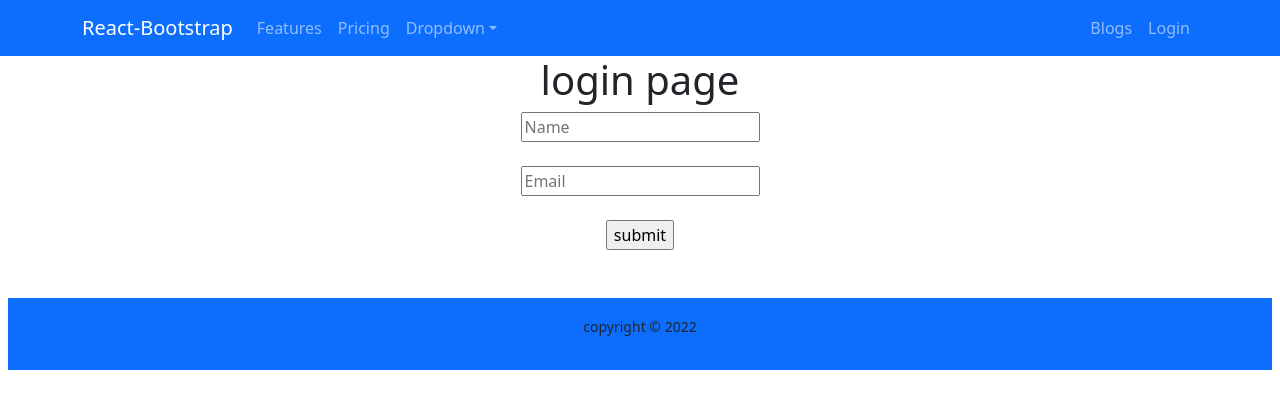
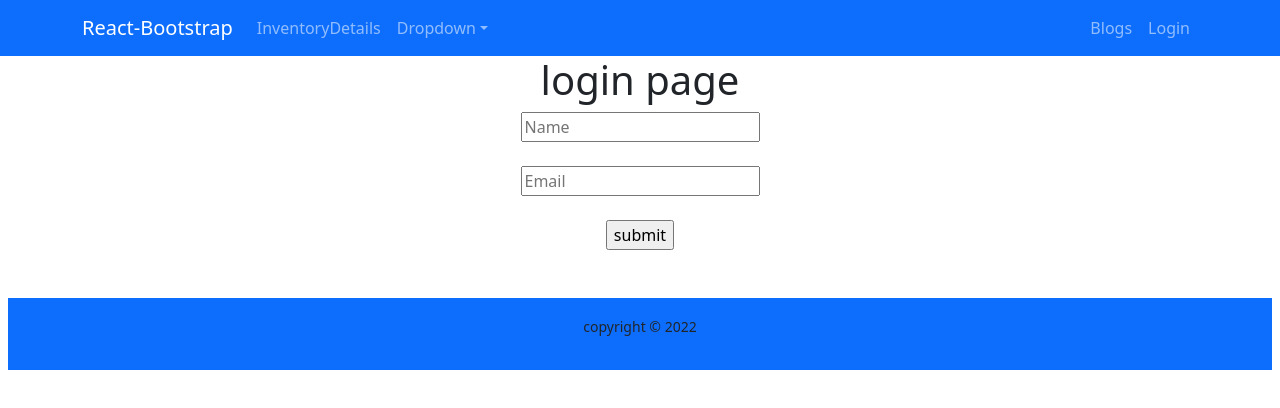
Before and after one commit to Sadia-90/warehouse-managment-clientside, a React (Create React App) app: page /Login in a window 1280 px wide. Shown: the top 408 px of the page. Built offline with nearby package versions, Linux system fonts and the light colour scheme.

Commit message:
get product length

```diff
--- a/src/App.js
+++ b/src/App.js
@@ -13,6 +13,7 @@ import Manageinventories from './components/Manageinventories/Manageinventories'
 import NotFound from './components/NotFound/NotFound';
 import RequireAuth from './components/RequireAuth/RequireAuth';
 
+
 const App = () => {
   return (
     <div>
@@ -22,11 +23,7 @@ const App = () => {
 
         <Route path="/" element={<Home></Home>}></Route>
 
-        <Route path="/Login" element={<Login></Login>}></Route>
-
-        <Route path="/Blogs" element={<Blogs></Blogs>}></Route>
-
-        <Route path="/inventory/:inventoryId" element=
+        <Route path="/InventoryDetails/:InventoryDetailsId" element=
         {
          <RequireAuth>
         <InventoryDetails></InventoryDetails>
@@ -36,7 +33,8 @@ const App = () => {
 
         <Route path="/Manageinventories" element={<Manageinventories></Manageinventories>}></Route>
 
-
+        <Route path="/Blogs" element={<Blogs></Blogs>}></Route>
+        <Route path="/Login" element={<Login></Login>}></Route>
         <Route path="*" element={<NotFound></NotFound>}></Route>
 
 
--- a/src/components/Home/Home/Home.js
+++ b/src/components/Home/Home/Home.js
@@ -1,4 +1,6 @@
 import React from 'react';
+
+import Services from '../../Services/Services';
 import Banner from '../Banner/Banner';
 
 
@@ -7,6 +9,8 @@ const Home = () => {
     return (
         <div>
            <Banner></Banner>
+           <Services></Services>
+
 
 
         </div>
--- a/src/components/Home/Shared/Header/Header.js
+++ b/src/components/Home/Shared/Header/Header.js
@@ -45,8 +45,8 @@ const Header = () => {
   <Navbar.Toggle aria-controls="responsive-navbar-nav" />
   <Navbar.Collapse id="responsive-navbar-nav">
     <Nav className="me-auto">
-      <Nav.Link href="#features">Features</Nav.Link>
-      <Nav.Link href="#pricing">Pricing</Nav.Link>
+
+      <Nav.Link as={Link} to="/InventoryDetails">InventoryDetails</Nav.Link>
       <NavDropdown title="Dropdown" id="collasible-nav-dropdown">
         <NavDropdown.Item href="#action/3.1">Action</NavDropdown.Item>
         <NavDropdown.Item href="#action/3.2">Another action</NavDropdown.Item>
--- /dev/null
+++ b/src/components/Services/Services.js
@@ -0,0 +1,25 @@
+import React, { useEffect, useState } from 'react';
+
+const Services = () => {
+
+     const [services, setServices] = useState([]);
+
+     useEffect( ()=>{
+        fetch('services.json')
+         .then(res =>res.json())
+         .then(data => setServices(data));
+     }, [])
+
+
+
+    return (
+        <div>
+            <h2>Services: {services.length}</h2>
+
+
+
+        </div>
+    );
+};
+
+export default Services;
```
Also changed, not shown: src/components/Services/Services.css (added).
